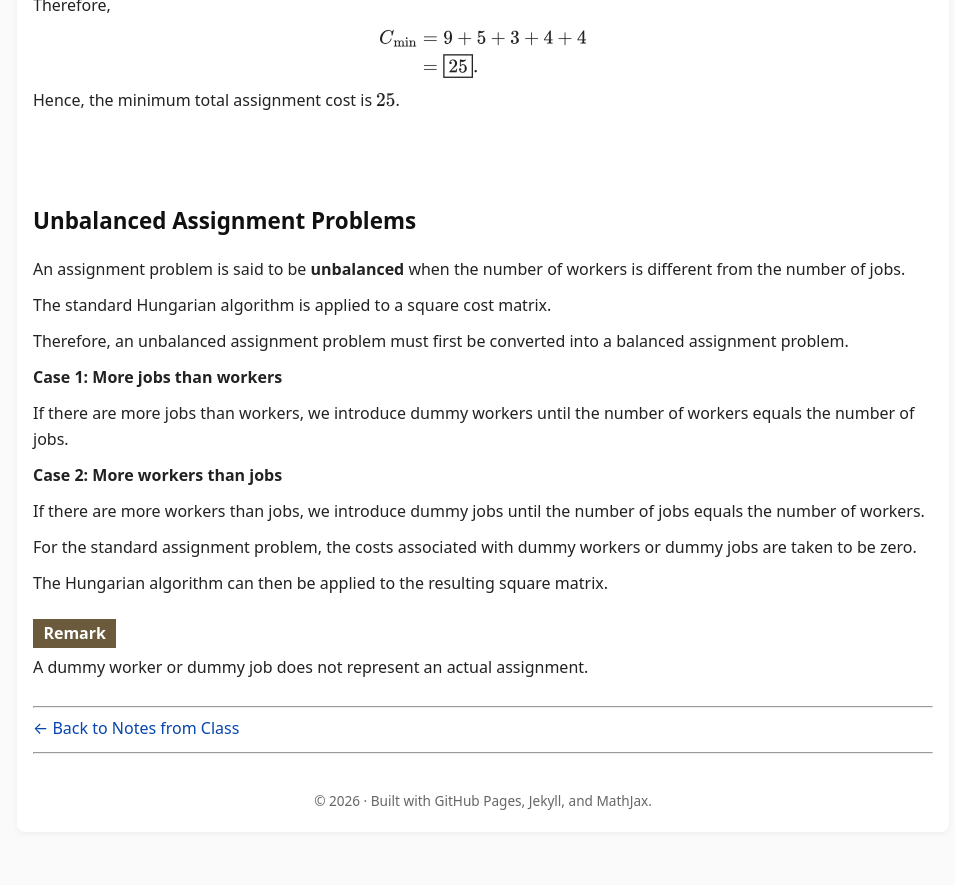
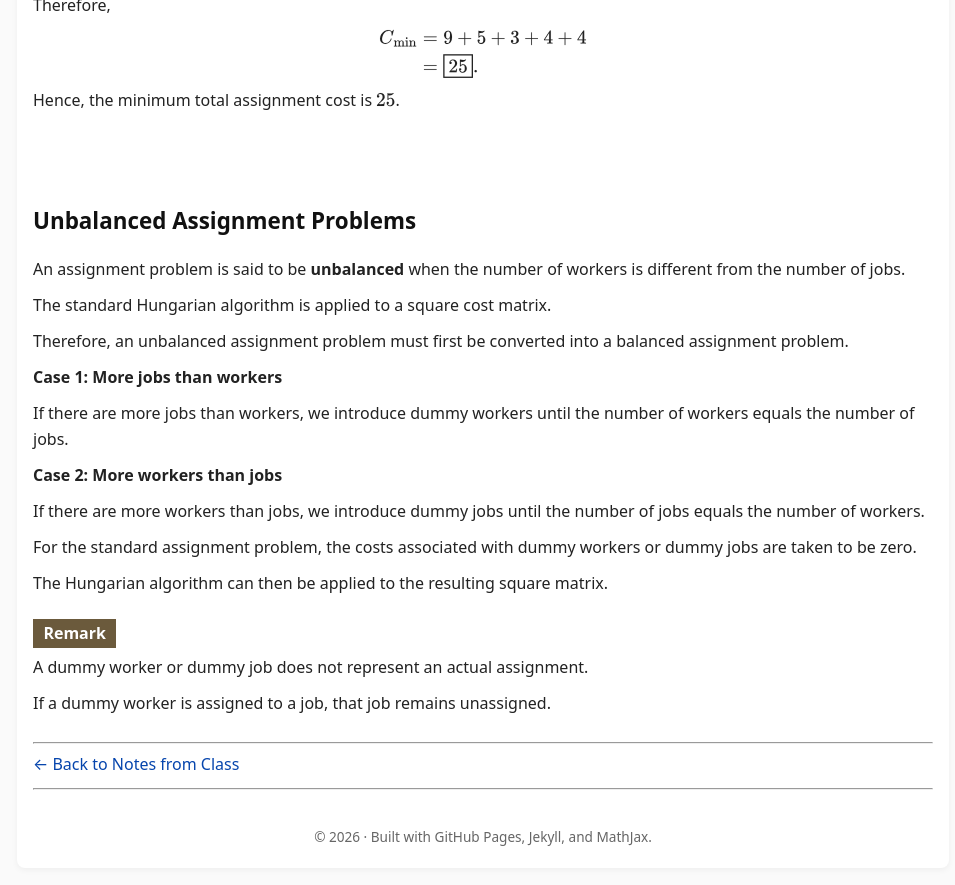
Before and after one commit to SaleemKamaludin/SaleemKamaludin.github.io, a Jekyll site: the page built from courses/math-2276/notes-from-class/supplementary-lecture-6/index.md, in a window 1280 px wide and 900 px high, scrolled down 9340 px. Shown: the top 885 px of the window, without its empty margins (157-1112 px from the left). Built offline with Jekyll 4.4.1, drawn with Linux system fonts in a browser that asks for light colours; before the commit the page ends 10204 px from its top, so only the background shows below that.

Commit message:
Add dummy worker interpretation to unbalanced assignment remark

```diff
--- a/courses/math-2276/notes-from-class/supplementary-lecture-6/index.md
+++ b/courses/math-2276/notes-from-class/supplementary-lecture-6/index.md
@@ -1547,6 +1547,15 @@ C_{\min}
     actual assignment.
   </p>
 
+
+  <div id="remark-unbalanced-assignment-dummy-worker-meaning">
+
+    <p>
+      If a dummy worker is assigned to a job, that job
+      remains unassigned.
+    </p>
+
+  </div>
 </div>
 
 
```
